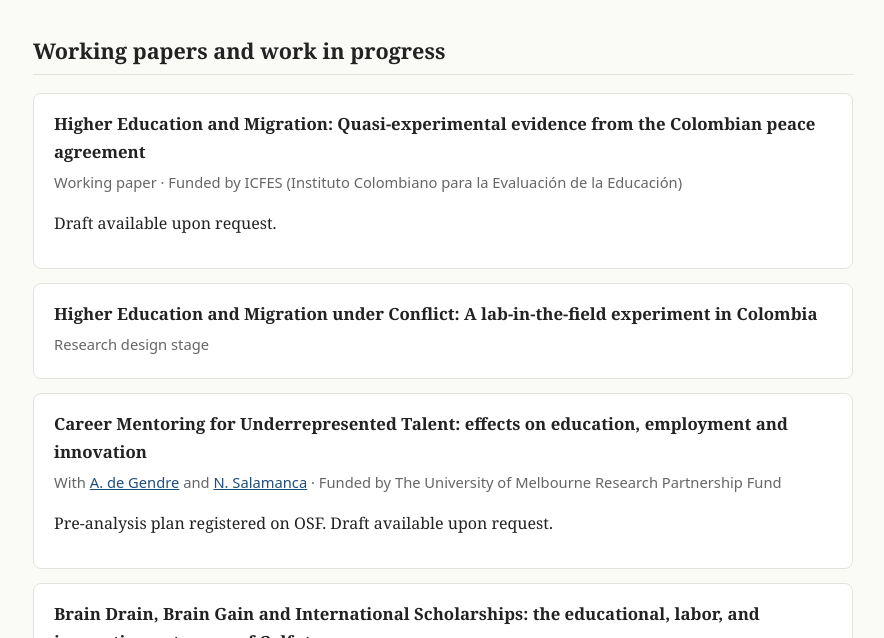
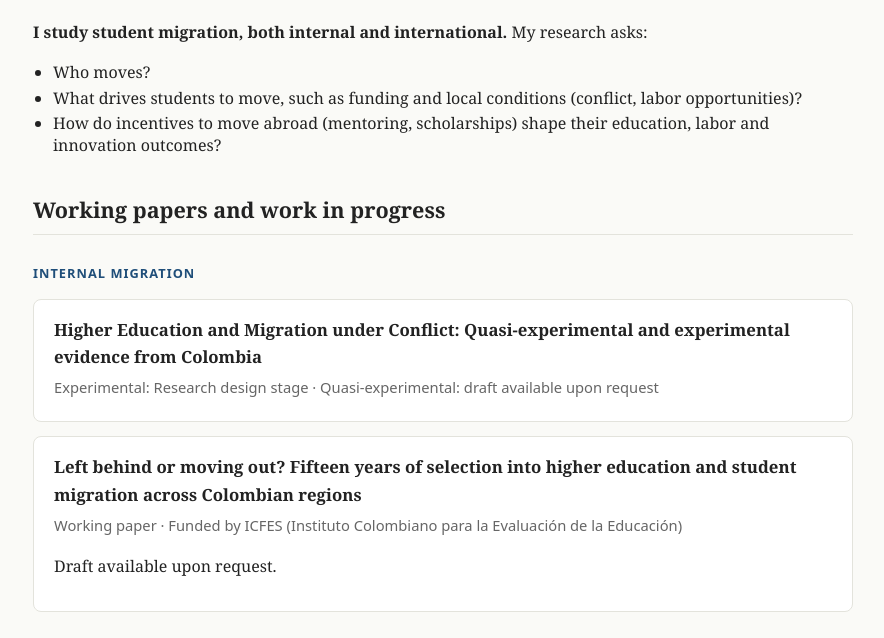
Before and after one commit to jdgarciago/jdgarciago.github.io, a plain HTML site: page research.html in a window 1280 px wide. Shown: the part 156-794 px from the top of the page, without its empty margins (197-1081 px from the left). Drawn offline with Linux system fonts and the light colour scheme.

Commit message:
Add files via upload

```diff
--- a/research.html
+++ b/research.html
@@ -22,16 +22,26 @@
 
   <main>
     <h1>Research</h1>
+    <p><strong>I study student migration, both internal and international.</strong> My research asks:</p>
+    <ul class="clean tight">
+      <li>Who moves?</li>
+      <li>What drives students to move, such as funding and local conditions (conflict, labor opportunities)?</li>
+      <li>How do incentives to move abroad (mentoring, scholarships) shape their education, labor and innovation outcomes?</li>
+    </ul>
+
     <h2>Working papers and work in progress</h2>
+    <h4 class="group">Internal migration</h4>
     <div class="card">
-      <h3>Higher Education and Migration: Quasi-experimental evidence from the Colombian peace agreement</h3>
+      <h3>Higher Education and Migration under Conflict: Quasi-experimental and experimental evidence from Colombia</h3>
+      <p class="meta">Experimental: Research design stage · Quasi-experimental: draft available upon request</p>
+    </div>
+    <div class="card">
+      <h3>Left behind or moving out? Fifteen years of selection into higher education and student migration across Colombian regions</h3>
       <p class="meta">Working paper · Funded by ICFES (Instituto Colombiano para la Evaluación de la Educación)</p>
       <p>Draft available upon request.</p>
     </div>
-    <div class="card">
-      <h3>Higher Education and Migration under Conflict: A lab-in-the-field experiment in Colombia</h3>
-      <p class="meta">Research design stage</p>
-    </div>
+
+    <h4 class="group">International migration</h4>
     <div class="card">
       <h3>Career Mentoring for Underrepresented Talent: effects on education, employment and innovation</h3>
       <p class="meta">With <a href="https://adegendre.github.io/">A. de Gendre</a> and <a href="https://sites.google.com/view/nsalamanca/home">N. Salamanca</a> · Funded by The University of Melbourne Research Partnership Fund</p>
--- a/style.css
+++ b/style.css
@@ -153,3 +153,15 @@ iframe.cv-frame {
   border: 1px solid var(--border);
   border-radius: 6px;
 }
+
+h4.group {
+  font-family: system-ui, -apple-system, "Segoe UI", sans-serif;
+  font-size: 0.8rem;
+  letter-spacing: 0.08em;
+  text-transform: uppercase;
+  color: var(--accent);
+  margin: 1.8rem 0 0;
+}
+
+ul.tight { line-height: 1.4; }
+ul.tight li { margin-bottom: 3px; }
```
